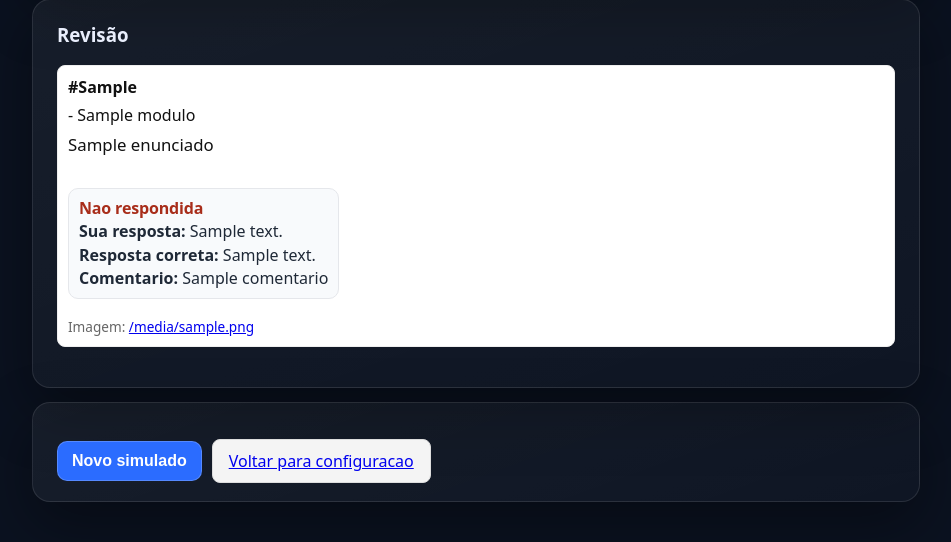
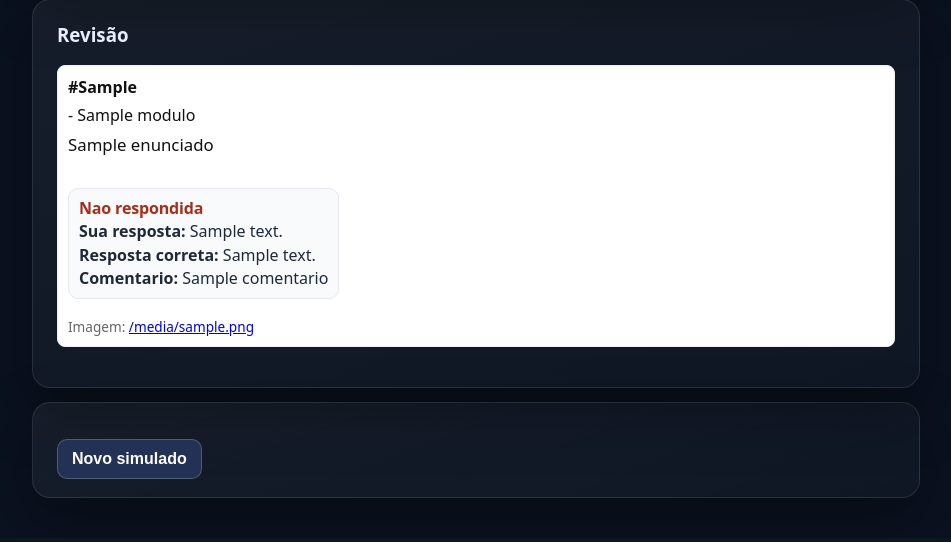
Before and after one commit to AlexBrazil/banco_provas_senatran, a Django app: template banco_questoes/templates/simulado/resultado.html in a window 1280 px wide. Shown: the part 522-1064 px from the top of the page, without its empty margins (164-1115 px from the left). After the commit the page ends 1020 px from the top, so only its background shows below. Run offline with Django 5.2, Linux system fonts and the light colour scheme; tables that the repository leaves empty hold one stand-in row (values such as "Sample post"); the template is opened without the code that fills it: values that come from a table or form of the project are taken from there, most other values are stand-ins (such as "Sample title", 1, 10 or a date in 2020); parts of the project's set-up code (start-up, migrations or seed data) failed here and were passed over.

Commit message:
Retirado um dos botões da tela de resultado

```diff
--- a/banco_questoes/templates/simulado/resultado.html
+++ b/banco_questoes/templates/simulado/resultado.html
@@ -70,7 +70,6 @@
     <form method="post" class="form-actions">
       {% csrf_token %}
       <button type="submit" class="btn-simulado">Novo simulado</button>
-      <a class="btn-simulado" href="{% url 'simulado:config' %}">Voltar para configuracao</a>
     </form>
   </div>
   <script>
```
